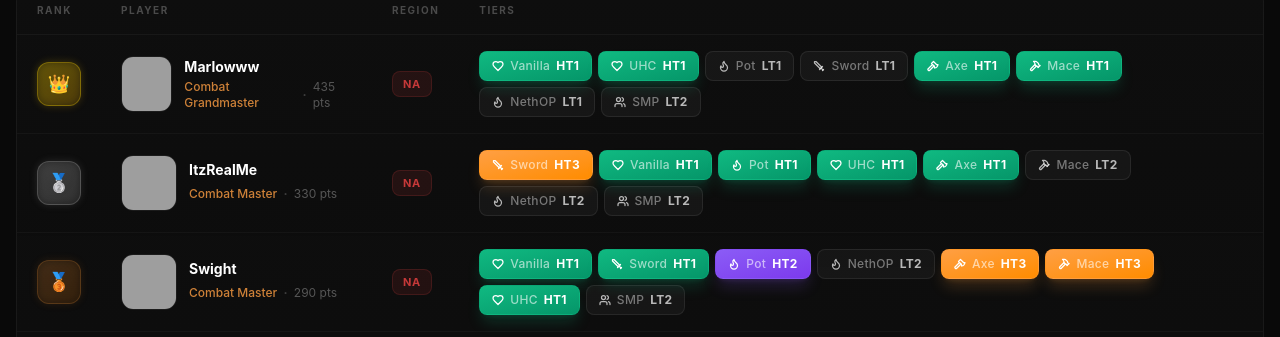
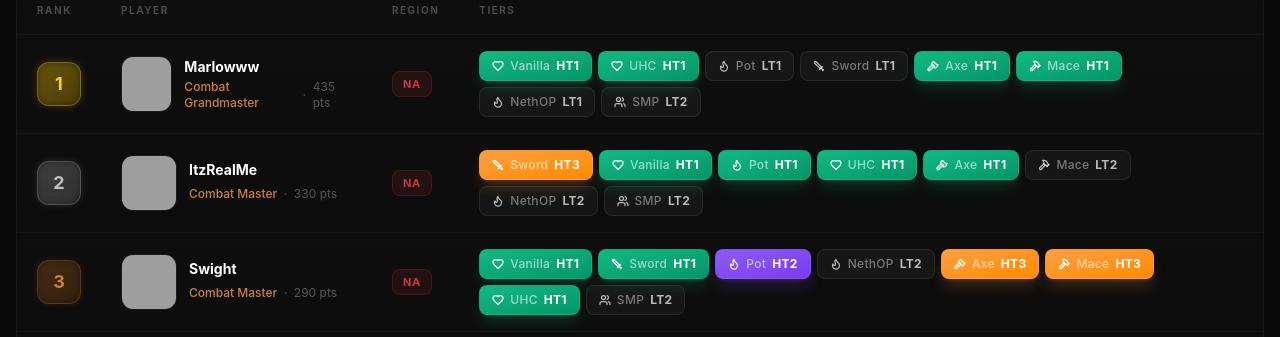
Before and after one commit to justdreno/Fast-Tier, a React (Vite) app: page / in a window 1280 px wide. Shown: the part 289-626 px from the top of the page. Built offline with nearby package versions, Linux system fonts and the light colour scheme; grey boxes are pictures that could not be loaded.

Commit message:
feat: introduce PlayerRow and RankedListing components for displaying player rankings.

```diff
--- a/src/components/PlayerRow.tsx
+++ b/src/components/PlayerRow.tsx
@@ -23,7 +23,7 @@ export default function PlayerRow({ player, rank, gamemode }: PlayerRowProps) {
         <div className="relative w-11 h-11 flex items-center justify-center">
           <div className="absolute inset-0 bg-gradient-to-br from-[#ffd700] to-[#ffb800] rounded-xl opacity-20 blur-sm" />
           <div className="relative w-11 h-11 bg-gradient-to-br from-[#ffd700]/20 to-[#ffb800]/10 border border-[#ffd700]/30 rounded-xl flex items-center justify-center">
-            <span className="text-lg">👑</span>
+            <span className="text-lg font-bold text-[#ffd700]">1</span>
           </div>
         </div>
       );
@@ -33,7 +33,7 @@ export default function PlayerRow({ player, rank, gamemode }: PlayerRowProps) {
         <div className="relative w-11 h-11 flex items-center justify-center">
           <div className="absolute inset-0 bg-gradient-to-br from-[#c0c0c0] to-[#a8a8a8] rounded-xl opacity-15 blur-sm" />
           <div className="relative w-11 h-11 bg-gradient-to-br from-[#c0c0c0]/15 to-[#a8a8a8]/10 border border-[#c0c0c0]/25 rounded-xl flex items-center justify-center">
-            <span className="text-lg">🥈</span>
+            <span className="text-lg font-bold text-[#c0c0c0]">2</span>
           </div>
         </div>
       );
@@ -43,7 +43,7 @@ export default function PlayerRow({ player, rank, gamemode }: PlayerRowProps) {
         <div className="relative w-11 h-11 flex items-center justify-center">
           <div className="absolute inset-0 bg-gradient-to-br from-[#cd7f32] to-[#b8620e] rounded-xl opacity-15 blur-sm" />
           <div className="relative w-11 h-11 bg-gradient-to-br from-[#cd7f32]/15 to-[#b8620e]/10 border border-[#cd7f32]/25 rounded-xl flex items-center justify-center">
-            <span className="text-lg">🥉</span>
+            <span className="text-lg font-bold text-[#cd7f32]">3</span>
           </div>
         </div>
       );
--- a/src/components/RankedListing.tsx
+++ b/src/components/RankedListing.tsx
@@ -11,11 +11,24 @@ export default function RankedListing({
   avatarUrl,
   className = ''
 }: RankedListingProps) {
+  const getRankStyle = (rank: number) => {
+    switch (rank) {
+      case 1:
+        return 'from-[#ffd700] to-[#ffb800]';
+      case 2:
+        return 'from-[#c0c0c0] to-[#a8a8a8]';
+      case 3:
+        return 'from-[#cd7f32] to-[#b8620e]';
+      default:
+        return 'from-[#4a4a4a] to-[#3a3a3a]';
+    }
+  };
+
   return (
     <div className={`relative flex items-center overflow-hidden ${className}`}>
-      {/* Gold slanted background */}
+      {/* Slanted background */}
       <div
-        className="absolute inset-y-0 left-0 bg-gradient-to-r from-[#ffd700] to-[#ffb800]"
+        className={`absolute inset-y-0 left-0 bg-gradient-to-r ${getRankStyle(rank)}`}
         style={{
           clipPath: 'polygon(0 0, 85% 0, 100% 100%, 0 100%)',
           width: '120px'
```
